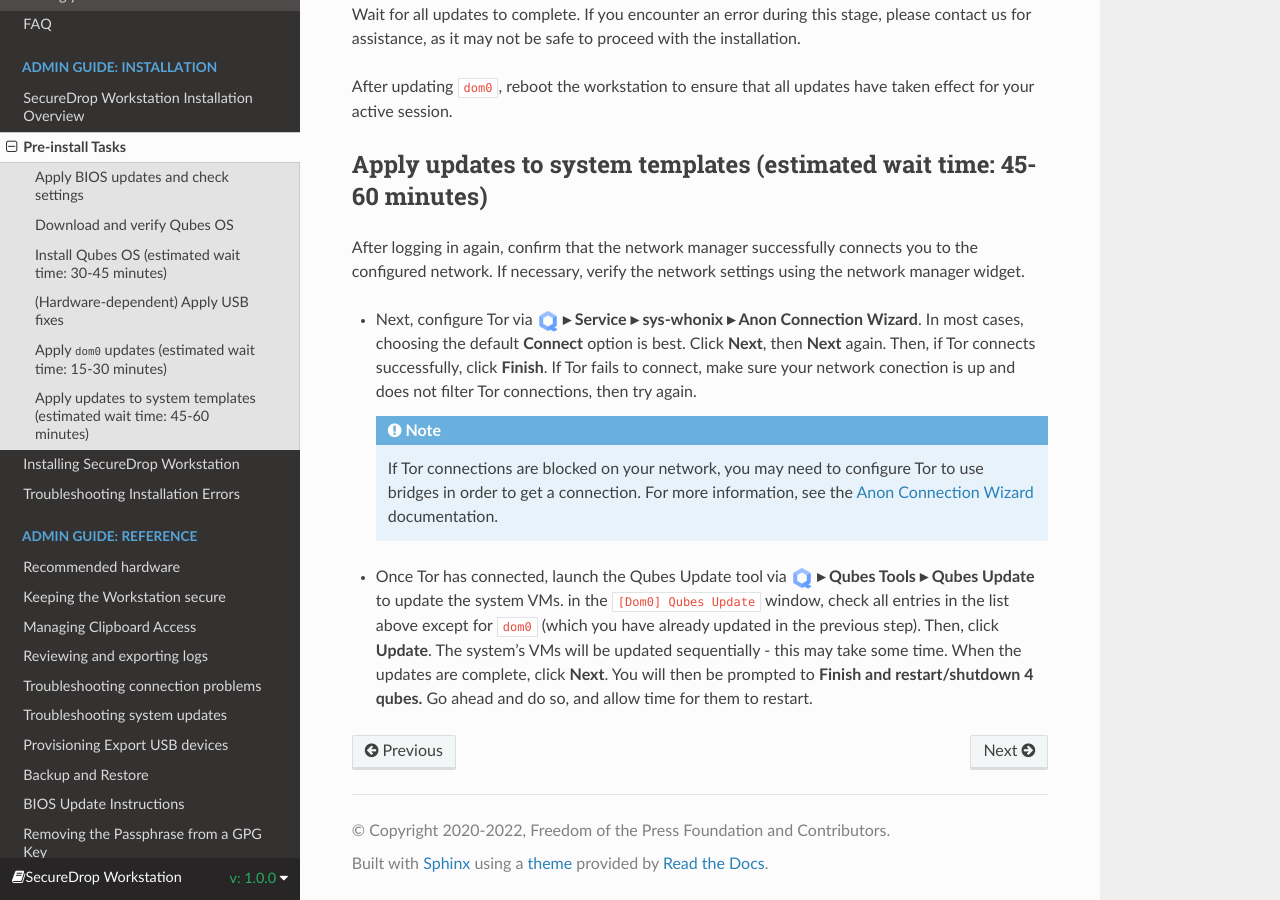
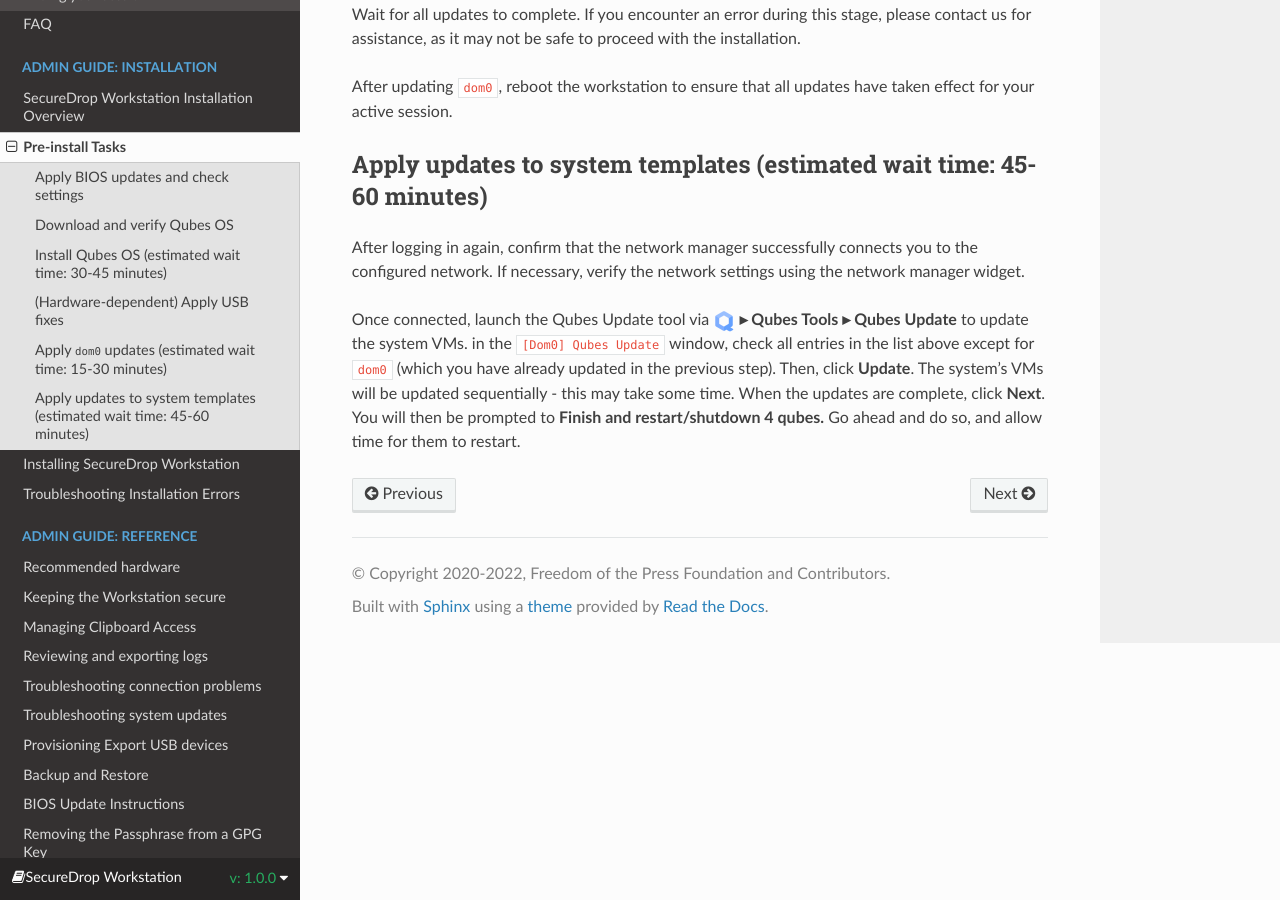
Before and after one commit to freedomofpress/securedrop-workstation-docs, a Sphinx documentation site: the page built from docs/admin/install/prepare.rst, in a window 1280 px wide and 900 px high, scrolled down 5032 px. Built offline with Sphinx 7.4.7 and the Read the Docs theme 3.1.0, drawn with Linux system fonts in a browser that asks for light colours.

Commit message:
Remove whonix step and note

```diff
--- a/docs/admin/install/prepare.rst
+++ b/docs/admin/install/prepare.rst
@@ -167,11 +167,7 @@
 ~~~~~~~~~~~~~~~~~~~~~~~~~~~~~~~~~~~~~~~~~~~~~~~~~~~~~~~~~~~~~~~~~~~~~~
 After logging in again, confirm that the network manager successfully connects you to the configured network. If necessary, verify the network settings using the network manager widget.
 
-- Next, configure Tor via |qubes_menu| **▸ Service ▸ sys-whonix ▸ Anon Connection Wizard**. In most cases, choosing the default **Connect** option is best. Click **Next**, then **Next** again. Then, if Tor connects successfully, click **Finish**. If Tor fails to connect, make sure your network conection is up and does not filter Tor connections, then try again.
-
-  .. note:: If Tor connections are blocked on your network, you may need to configure Tor to use bridges in order to get a connection. For more information, see the `Anon Connection Wizard <https://www.whonix.org/wiki/Anon_Connection_Wizard>`_ documentation.
-
-- Once Tor has connected, launch the Qubes Update tool via |qubes_menu| **▸ Qubes Tools ▸ Qubes Update** to update the system VMs. in the ``[Dom0] Qubes Update`` window, check all entries in the list above except for ``dom0`` (which you have already updated in the previous step). Then, click **Update**. The system's VMs will be updated sequentially - this may take some time. When the updates are complete, click **Next**. You will then be prompted to **Finish and restart/shutdown 4 qubes.** Go ahead and do so, and allow time for them to restart.
+Once connected, launch the Qubes Update tool via |qubes_menu| **▸ Qubes Tools ▸ Qubes Update** to update the system VMs. in the ``[Dom0] Qubes Update`` window, check all entries in the list above except for ``dom0`` (which you have already updated in the previous step). Then, click **Update**. The system's VMs will be updated sequentially - this may take some time. When the updates are complete, click **Next**. You will then be prompted to **Finish and restart/shutdown 4 qubes.** Go ahead and do so, and allow time for them to restart.
 
 .. |qubes_menu| image:: ../../images/qubes_menu.png
   :alt: Qubes Application menu
```
